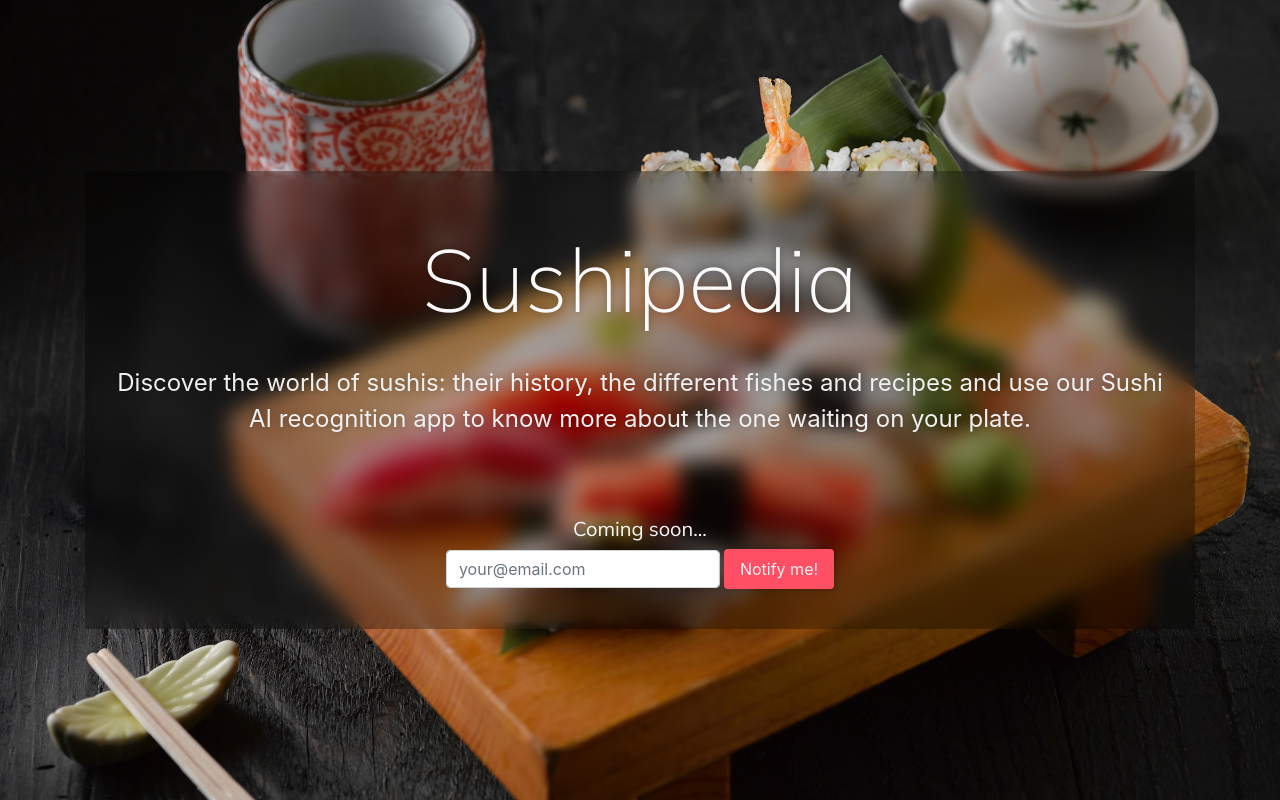
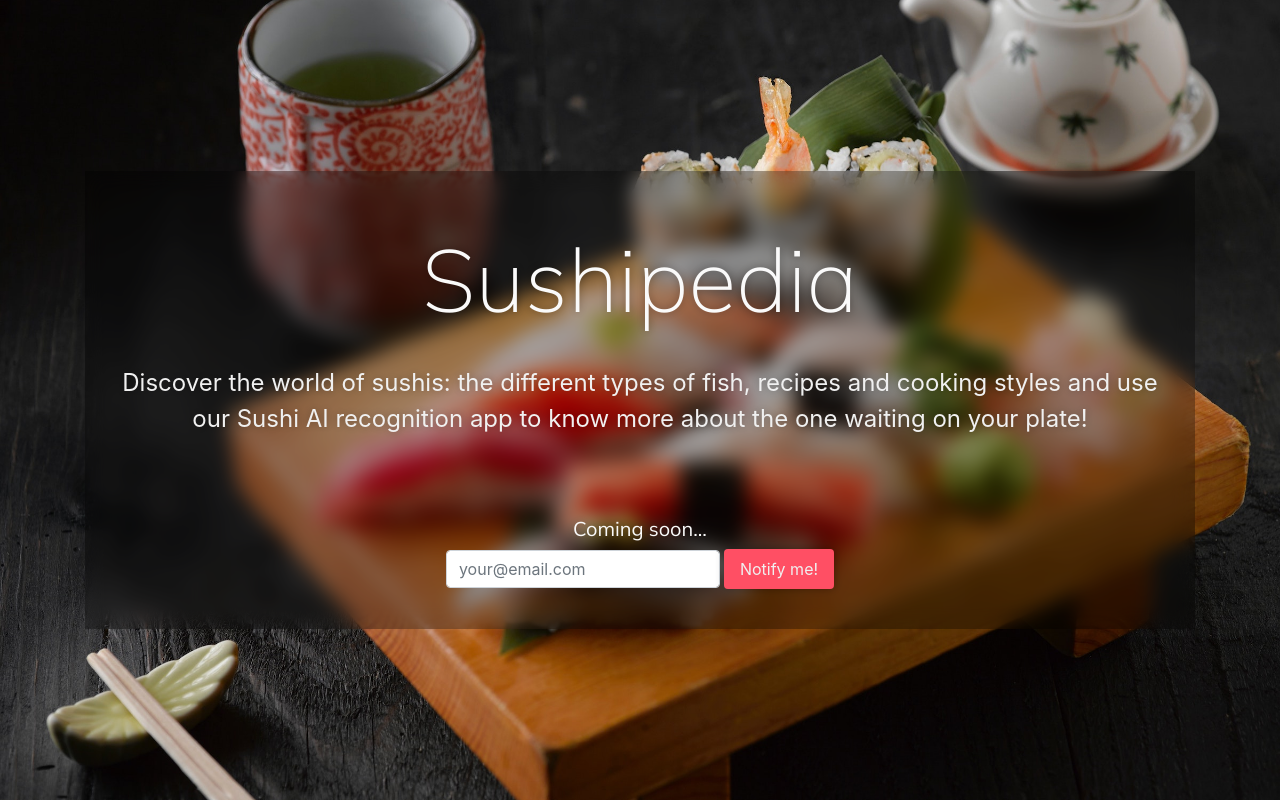
Before and after one commit to yannklein/sushipedia, a plain HTML site: page index.html in a window 1280 px wide. Drawn offline with nearby package versions, Linux system fonts and the light colour scheme.

Commit message:
change some description

```diff
--- a/index.html
+++ b/index.html
@@ -3,7 +3,7 @@
 <head>
   <meta charset="UTF-8">
   <meta name="viewport" content="width=device-width, initial-scale=1, shrink-to-fit=no">
-  <meta name="description" content="Discover the world of sushis: their history, the different fishes and recipes and use our Sushi AI recognition app to know more about the one waiting on your plate.">
+  <meta name="description" content="Discover the world of sushis: the different types of fish, recipes and cooking styles and use our Sushi AI recognition app to know more about the one waiting on your plate!">
   <title>Sushipedia</title>
   <!-- Bootstrap CSS -->
   <link rel="stylesheet" href="https://stackpath.bootstrapcdn.com/bootstrap/4.5.0/css/bootstrap.min.css" integrity="sha384-9aIt2nRpC12Uk9gS9baDl411NQApFmC26EwAOH8WgZl5MYYxFfc+NcPb1dKGj7Sk" crossorigin="anonymous">
@@ -25,7 +25,7 @@
         <div class="title">
           <h1>Sushipedia</h1>
           <p>
-            Discover the world of sushis: their history, the different fishes and recipes and use our Sushi AI recognition app to know more about the one waiting on your plate.
+            Discover the world of sushis: the different types of fish, recipes and cooking styles and use our Sushi AI recognition app to know more about the one waiting on your plate!
           </p>
         </div>
         <div class="coming-soon">
```
